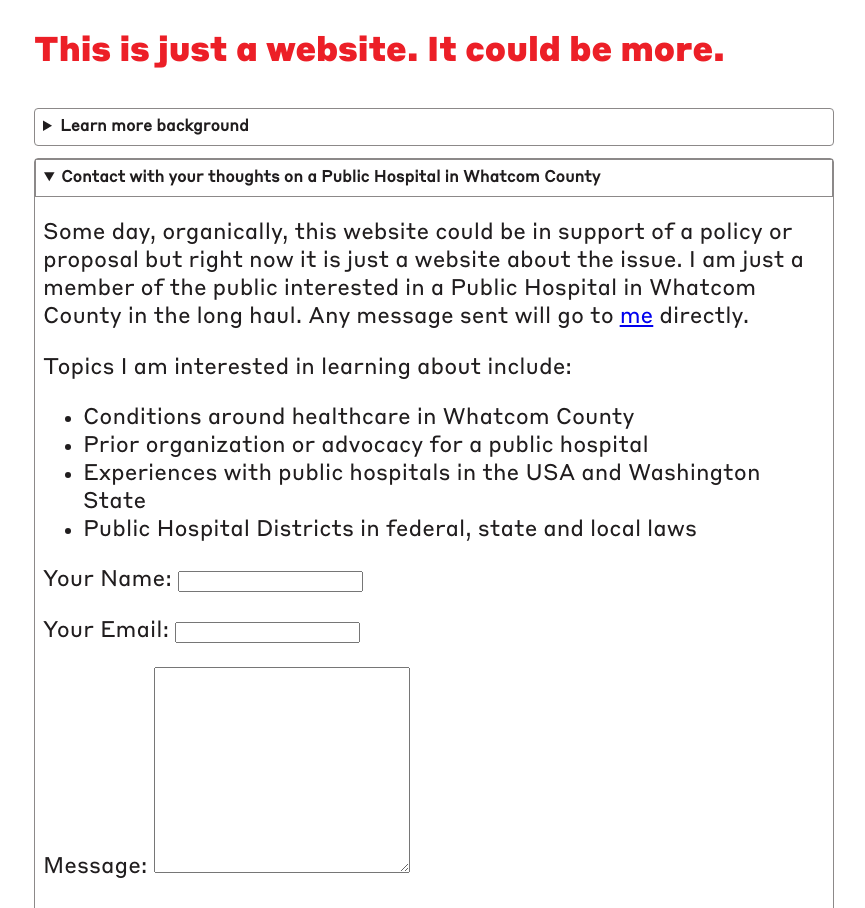
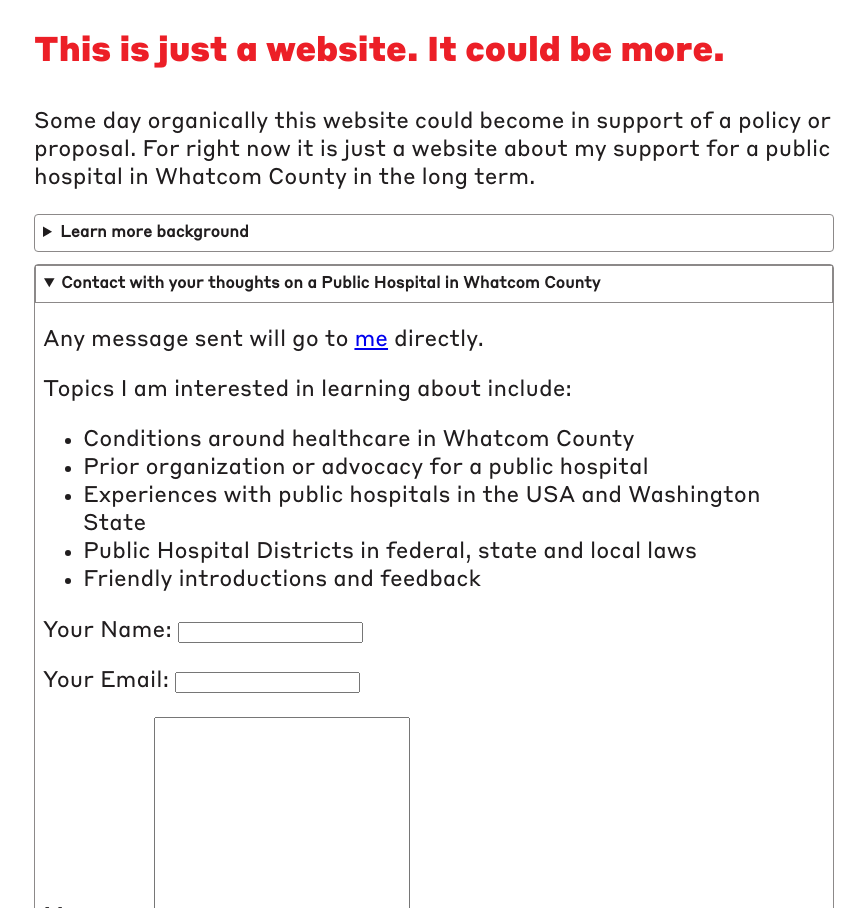
Before and after one commit to airbr/whatcompublichospital, a website built with webpack: page index.html in a window 1280 px wide. Shown: the part 1802-2710 px from the top of the page, without its empty margins (206-1071 px from the left). Built offline with nearby package versions, Linux system fonts and the light colour scheme.

Commit message:
Update bottom section

```diff
--- a/index.html
+++ b/index.html
@@ -84,6 +84,10 @@
 
   <h3>This is just a website. It could be more.</h3>
 
+  <p>
+    Some day organically this website could become in support of a policy or proposal. For right now it is just a website about my support for a public hospital in Whatcom County in the long term.
+  </p>
+
   <details>
     <summary>Learn more background</summary>
    <p>A <a href="https://www.whatcomtalk.com/2021/04/05/examining-bellinghams-hospital-history/">post sponsored by PeaceHealth</a> about the history of hospitals in the area.</p>
@@ -94,7 +98,7 @@
 
   <details open>
     <summary>Contact with your thoughts on a Public Hospital in Whatcom County</summary>
-    <p>Some day, organically, this website could be in support of a policy or proposal but right now it is just a website about the issue. I am just a member of the public interested in a Public Hospital in Whatcom County in the long haul. Any message sent will go to <a href="https://github.com/airbr">me</a> directly.</p>
+    <p>Any message sent will go to <a href="https://github.com/airbr">me</a> directly.</p>
 
     <p>Topics I am interested in learning about include:</p>
     <ul>
@@ -102,6 +106,7 @@
       <li>Prior organization or advocacy for a public hospital</li>
       <li>Experiences with public hospitals in the USA and Washington State</li>
       <li>Public Hospital Districts in federal, state and local laws</li>
+      <li>Friendly introductions and feedback</li>
     </ul>
 
     <form name="contact" method="POST" data-netlify="true">
```
